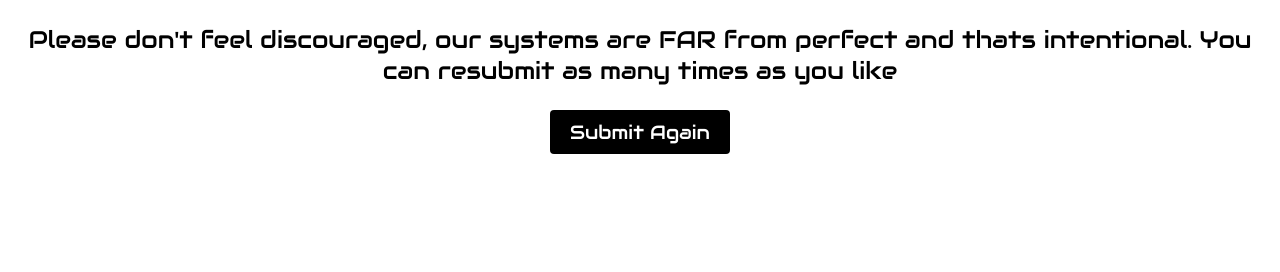
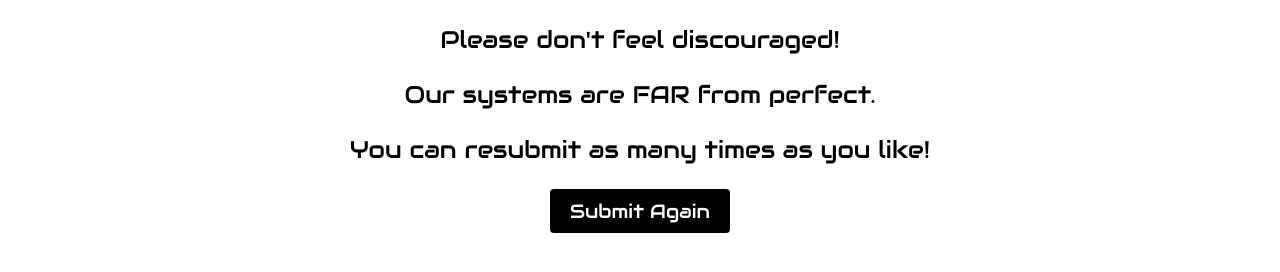
Before and after one commit to tmansmann0/RobotsDecideLitmag, a Flask app: page /result in a window 1280 px wide. Shown: the part 150-422 px from the top of the page. Run offline with Flask 2, Linux system fonts and the light colour scheme.

Commit message:
changed spacing some

```diff
--- a/templates/result.html
+++ b/templates/result.html
@@ -48,7 +48,9 @@
     {% else %}
         <p>Sorry, your poem has been denied.</p>
         <p>Rob says the reason is: {{ reason }}</p>
-        <p>Please don't feel discouraged, our systems are FAR from perfect and thats intentional. You can resubmit as many times as you like</p>
+        <p>Please don't feel discouraged!</p>
+        <p>Our systems are FAR from perfect.</p>
+        <p>You can resubmit as many times as you like!</p>
     {% endif %}
     <form action="submit" method="GET">
     <input type="submit" value="Submit Again">
```
